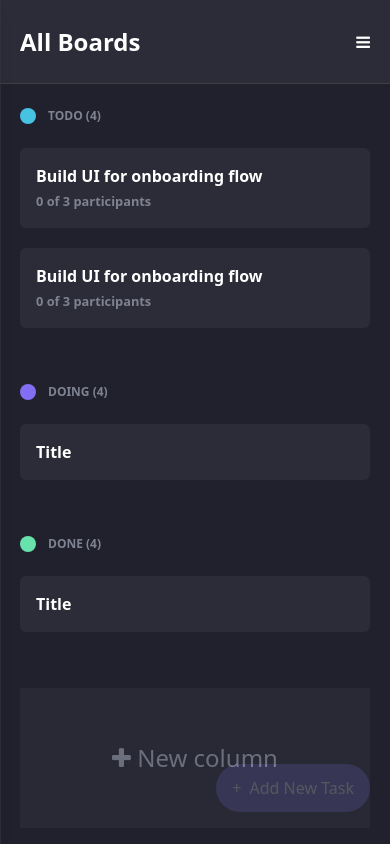
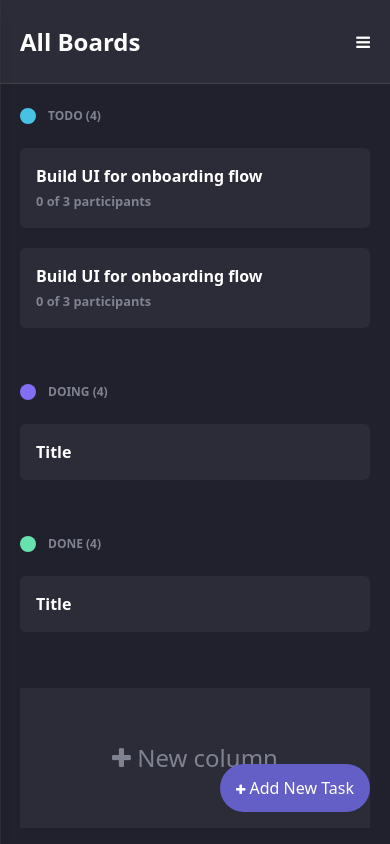
Before and after one commit to YordanisPonce/kanban, an Angular app: page /task/1 in a window 390 px wide. Built offline with nearby package versions, Linux system fonts and the light colour scheme.

Commit message:
Fixed bugs in add column button

```diff
--- a/src/app/app.component.html
+++ b/src/app/app.component.html
@@ -3,10 +3,11 @@
         [ngClass]="!toggleDrawer && innerWidth <= maxWidth? '-translate-x-full hidden' : 'translate-x-0'"
         class="-translate-x-full" />
     <app-navbar>
-        <h1 class="text-2xl font-bold">{{navBarTitle || 'All Boards' | capitalize}}</h1>
+        <h1 class="text-2xl font-bold truncate">{{navBarTitle || 'All Boards' | capitalize}}</h1>
         <div class="inline-options">
             <button class="btn-add hover:shadow" (click)="toggleModal(true)">
-                <span class="mr-1">&plus;
+                <span class="mr-1 text-xs">
+                    <i class="fa fa-plus"></i>
                 </span>{{'add new task'|capitalize}}
             </button>
             <button class="ml-3" [ngClass]="{'pointer-events-none': toggleDrawer}" (click)="handleShowDrawer($event)">
@@ -18,8 +19,8 @@
         [ngClass]="{'overflow-hidden': toggleDrawer || modalOpened, 'overflow-scroll':!toggleDrawer || !modalOpened}">
         <router-outlet />
     </app-section>
-    <div class="absolute top-0 left-0 h-screen w-full pointer-events-none bg-black  transition-opacity duration-200 ease-in-out flex items-center justify-center"
-        [ngClass]="!toggleDrawer? 'opacity-0' :  'opacity-60'">
+    <div class="absolute top-0 left-0 h-screen w-full  bg-black  transition-opacity duration-200 ease-in-out flex items-center justify-center"
+        [ngClass]="!toggleDrawer? 'opacity-0 pointer-events-none' :  'opacity-60'">
     </div>
     <app-layout-modal class="base-modal" [ngClass]="{'opacity-0 pointer-events-none': !modalOpened}"
         (hideModal)="toggleModal($event)">
--- a/src/app/app.component.scss
+++ b/src/app/app.component.scss
@@ -51,7 +51,7 @@ $firstRow: 10vh;
     @apply bg-btn rounded-full sm:text-xs py-2 px-3 transition-colors duration-75 active:scale-90 duration-300 transition-transform
     cursor-pointer;
     @media screen and (max-width: 768px) {
-        @apply fixed bottom-0 right-0 mr-5 mb-8 py-3 px-4 z-50;
+        @apply fixed bottom-0 right-0 mr-5 mb-8 py-3 px-4;
     }
 }
 
--- a/src/app/app.component.ts
+++ b/src/app/app.component.ts
@@ -1,5 +1,4 @@
 import { Component, HostListener, OnChanges, OnInit, SimpleChanges, } from '@angular/core';
-import { ShareFunctionsService } from './services/app/share-functions.service';
 
 
 
--- a/src/app/app.module.ts
+++ b/src/app/app.module.ts
@@ -12,7 +12,6 @@ import { TaskComponent } from './components/task/task.component';
 import { CapitalizePipe } from './pipes/capitalize.pipe';
 import { LayoutModalComponent } from './components/modal/layout-modal/layout-modal.component';
 import { AddTaskComponent } from './components/modal/add-task/add-task.component';
-import { ShareFunctionsService } from './services/app/share-functions.service';
 import { CreateBoardComponent } from './components/modal/create-board/create-board.component';
 
 @NgModule({
@@ -33,7 +32,7 @@ import { CreateBoardComponent } from './components/modal/create-board/create-boa
     BrowserModule,
     AppRoutingModule
   ],
-  providers: [ShareFunctionsService],
+  providers: [],
   bootstrap: [AppComponent]
 })
 export class AppModule { }
--- a/src/app/components/task/task.component.html
+++ b/src/app/components/task/task.component.html
@@ -35,8 +35,7 @@
             </div>
         </div>
     </div>
-    <div class="my-4 cursor-pointer bg-primary flex items-center justify-center
-    opacity-80 hover:opacity-100 grow mx-5">
+    <div class="add-column">
         <p class="mb-0 text-2xl text-subtitle text-center"><i class="fa fa-plus"></i> New column</p>
     </div>
 </div>
--- a/src/app/components/task/task.component.scss
+++ b/src/app/components/task/task.component.scss
@@ -1,5 +1,5 @@
 .section {
-    @media screen and (max-width:768px ) {
+    @media screen and (max-width: 768px) {
         @apply flex-col;
     }
 }
@@ -24,3 +24,11 @@
         @apply grid-cols-1 pb-5;
     }
 }
+
+.add-column {
+    @apply my-4 cursor-pointer flex items-center bg-primary justify-center
+    grow mx-5;
+    @media screen and (min-width: 768px) {
+        @apply opacity-80 hover:opacity-100;
+    }
+}
--- a/src/app/services/app/share-functions.service.ts
+++ /dev/null
@@ -1,13 +0,0 @@
-import { Injectable } from '@angular/core';
-
-@Injectable({
-  providedIn: 'root'
-})
-export class ShareFunctionsService {
-
-  constructor() { }
-
-  showModal(func: Function) {
-    func();
-  }
-}
```
Also changed, not shown: 1 other file (tests, documents, lock files or other folders).
